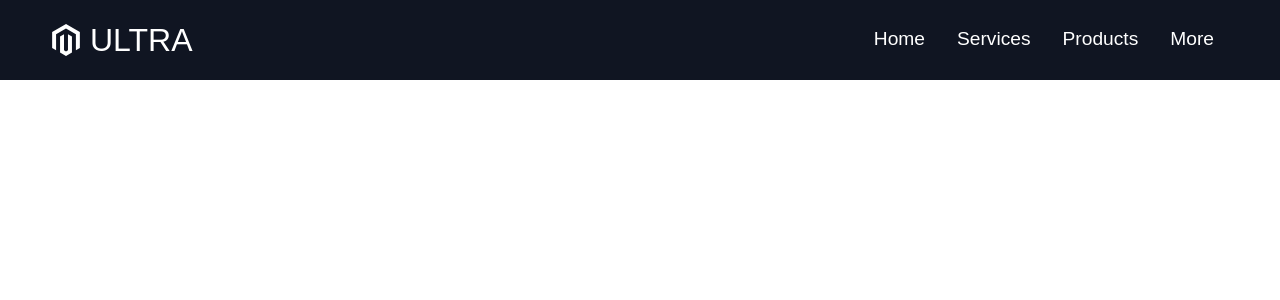
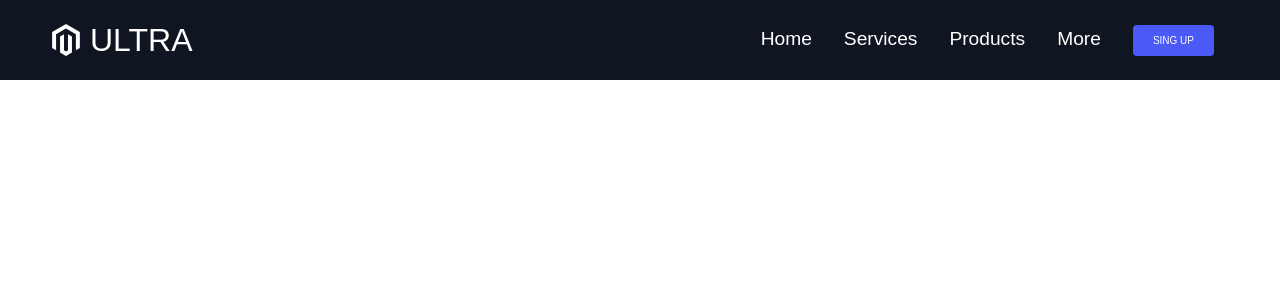
Before and after one commit to sashaPlavi/website-styled-components, a React (Create React App) app: page / in a window 1280 px wide. Shown: the top 300 px of the page. Built offline with nearby package versions, Linux system fonts and the light colour scheme.

Commit message:
adding nav btn

```diff
--- a/src/components/navbar/Navbar.js
+++ b/src/components/navbar/Navbar.js
@@ -1,6 +1,7 @@
-import React, { useState } from 'react';
+import React, { useState, useEffect } from 'react';
 import { FaBars, FaTimes } from 'react-icons/fa';
 import { IconContext } from 'react-icons/lib';
+import { Button } from '../../globalStyles';
 import {
   Nav,
   NavbarContainer,
@@ -10,12 +11,30 @@ import {
   NavMenu,
   NavItem,
   NavLink,
+  NavBtnLink,
+  NavItemBtn,
 } from './Navbar.style';
 const Navbar = () => {
   const [click, setClick] = useState(false);
+  const [button, setButton] = useState(true);
 
   const handleClick = () => setClick(!click);
-  console.log(click);
+
+  const showButton = () => {
+    if (window.innerWidth <= 960) {
+      setButton(false);
+    } else {
+      setButton(true);
+    }
+  };
+  useEffect(() => {
+    showButton();
+  }, []);
+
+  window.addEventListener('resize', showButton);
+
+  //const closeMobileMenu = () => setButton(!button);
+
   return (
     <div>
       <IconContext.Provider value={{ color: '#fff' }}>
@@ -28,7 +47,7 @@ const Navbar = () => {
             <MobileIcon onClick={handleClick}>
               {click ? <FaTimes /> : <FaBars />}
             </MobileIcon>
-            <NavMenu onClick={handleClick}>
+            <NavMenu onClick={handleClick} click={click}>
               <NavItem>
                 <NavLink to="/">Home</NavLink>
               </NavItem>
@@ -44,6 +63,19 @@ const Navbar = () => {
               <NavItem>
                 <NavLink to="/">More</NavLink>
               </NavItem>
+              <NavItemBtn>
+                {button ? (
+                  <NavBtnLink to="/sign-up">
+                    <Button primary>SING UP</Button>
+                  </NavBtnLink>
+                ) : (
+                  <NavBtnLink to="/sign-up">
+                    <Button fontBig primary>
+                      SIGN UP
+                    </Button>
+                  </NavBtnLink>
+                )}
+              </NavItemBtn>
             </NavMenu>
           </NavbarContainer>
         </Nav>
--- a/src/components/navbar/Navbar.style.js
+++ b/src/components/navbar/Navbar.style.js
@@ -58,7 +58,7 @@ export const NavMenu = styled.ul`
   @media screen and (max-width: 950px) {
     display: flex;
     flex-direction: column;
-    width: 90%;
+    width: 100%;
     height: 90vh;
     position: absolute;
     top: 80%;
@@ -105,3 +105,24 @@ export const NavLink = styled(Link)`
     }
   }
 `;
+
+export const NavItemBtn = styled.li`
+  @media screen and (max-width: 960px) {
+    display: flex;
+    justify-content: center;
+    align-items: center;
+    width: 100%;
+    height: 120px;
+  }
+`;
+export const NavBtnLink = styled(Link)`
+  display: flex;
+  justify-content: center;
+  align-items: center;
+  text-decoration: none;
+  padding: 8px 16px;
+  height: 100%;
+  width: 100%;
+  border: none;
+  outline: none;
+`;
--- a/src/globalStyles.js
+++ b/src/globalStyles.js
@@ -24,4 +24,26 @@ export const Container = styled.div`
   }
 `;
 
+export const Button = styled.button`
+  border-radius: 4px;
+  background: ${({ primary }) => (primary ? '#4B59F7' : '#0467FB')};
+  white-space: nowrap;
+  padding: ${({ big }) => (big ? '12px 64px' : '10px 20px')};
+  color: #fff;
+  font-size: ${({ fontBig }) => (fontBig ? '20px' : '10px')};
+  outline: none;
+  border: none;
+  cursor: pointer;
+
+  &:hover {
+    transition: all 0.3s ease-out;
+    background: #fff;
+    background: ${({ primary }) => (primary ? '#0467FB' : '#4B59F7')};
+  }
+
+  @media screen and (max-width: 960px) {
+    width: 100%;
+  }
+`;
+
 export default GlobalStyle;
```
Also changed, not shown: 1 other file (tests, documents, lock files or other folders).
